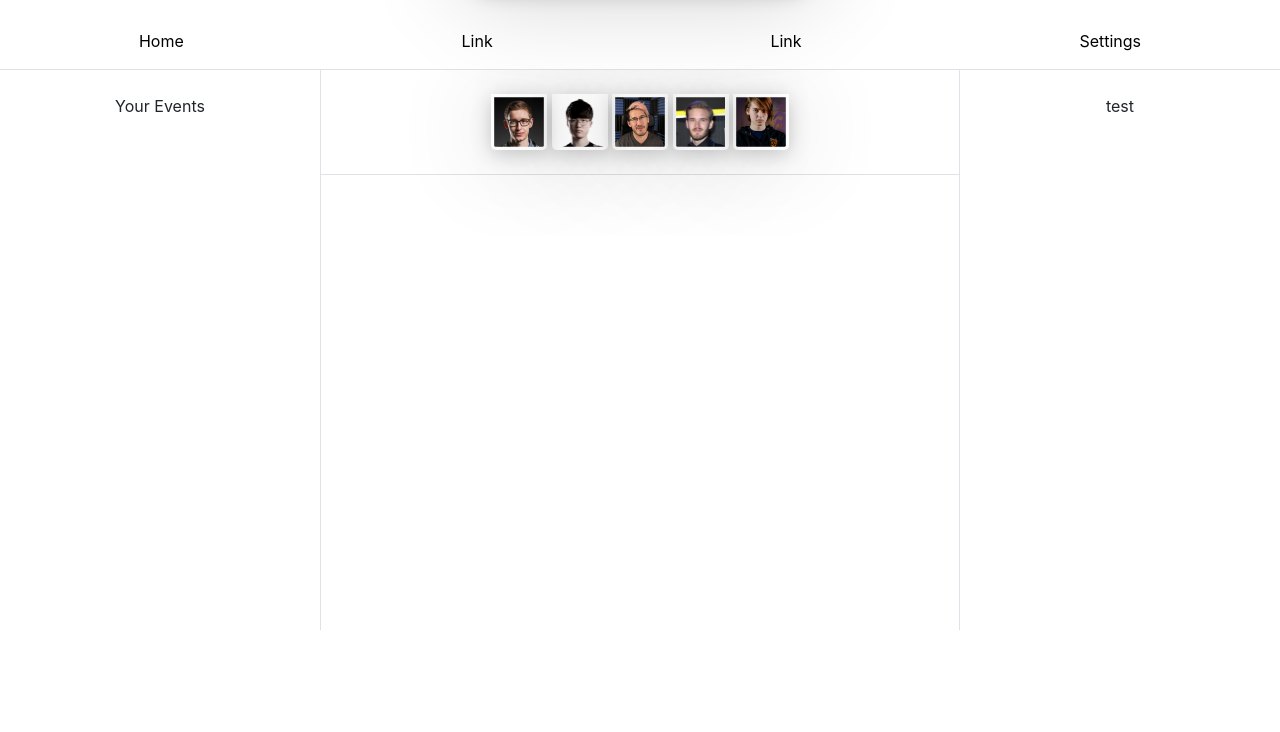
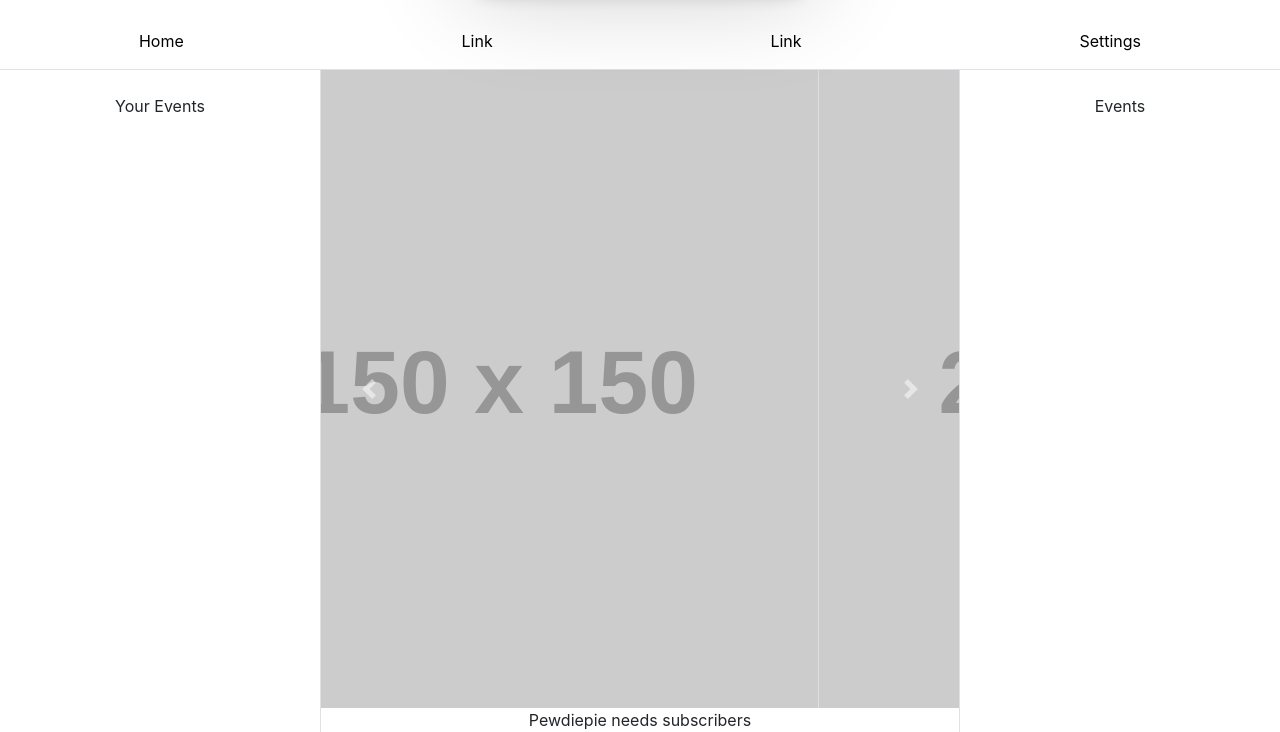
Before and after one commit to atsang14/gamersgrid_hackathon, a website: page public/dashboard.html in a window 1280 px wide. Shown: the part 361-1093 px from the top of the page. Before the commit the page ends 991 px from the top, so only its background shows below. Drawn offline with nearby package versions, Linux system fonts and the light colour scheme; placeholder pictures from the web are drawn by us.

Commit message:
working on pro-player carousel working

```diff
--- a/public/assets/css/style.css
+++ b/public/assets/css/style.css
@@ -28,7 +28,7 @@ a:hover {
 	color: #666;
 }
 
-img {
+img.logo {
 	box-shadow: 0 4px 20px 0 rgba(0, 0, 0, 0.2), 0 6px 100px 0 rgba(0, 0, 0, 0.19);
 	border-radius: 0em 0em 0.3em 0.3em;
 	width: 3.5em;
@@ -46,6 +46,10 @@ img {
 	z-index: -1;
 }
 
-.pro-players {
-	overflow-y: visible;
+img{
+	overflow: scroll;
+	overflow-x: visible;
+	width: 10em;
+	margin: auto;
+
 }
--- a/public/dashboard.html
+++ b/public/dashboard.html
@@ -8,7 +8,7 @@
 <body>
 	<header class="border-bottom">
 		<h1 class="jumbotron text-center gglogo">
-			<img src="assets/images/logo-remade.png">
+			<img class="logo" src="assets/images/logo-remade.png">
 		</h1>
 		<nav class="nav pb-2">
 		  <a class="nav-link active text-center" href="#">Home</a>
@@ -23,18 +23,45 @@
 			Your Events
 		</div>
 		<div class="col-sm-6 border-left border-right px-0">
-			<div class="pro-players border-bottom py-4">
+			<!-- <div class="pro-players border-bottom py-4">
 				<img src="assets/images/bjergeson.jpg" alt="bjergeson">
 				<img src="assets/images/Faker.png" alt="faker">
 				<img src="assets/images/markiplier.jpg" alt="markiplier">
 				<img src="assets/images/pewdiepie.jpg" alt="pewdiepie">
 				<img src="assets/images/Sasha.jpg" alt="Sasha">
+			</div> -->
+			<div id="carouselExampleControls" class="carousel slide" data-ride="carousel">
+				<div class="carousel-inner">
+					<div class="carousel-item active">
+						<img class="d-block w-100" src="https://via.placeholder.com/150" alt="First slide">
+					</div>
+					<div class="carousel-item">
+						<img class="d-block w-100" src="https://via.placeholder.com/250" alt="Second slide">
+					</div>
+					<div class="carousel-item">
+						<img class="d-block w-100" src="https://via.placeholder.com/400" alt="Third slide">
+					</div>
+				</div>
+				<a class="carousel-control-prev" href="#carouselExampleControls" role="button" data-slide="prev">
+					<span class="carousel-control-prev-icon" aria-hidden="true"></span>
+					<span class="sr-only">Previous</span>
+				</a>
+				<a class="carousel-control-next" href="#carouselExampleControls" role="button" data-slide="next">
+					<span class="carousel-control-next-icon" aria-hidden="true"></span>
+					<span class="sr-only">Next</span>
+				</a>
 			</div>
 			<div class="community">
-
+				Pewdiepie needs subscribers
 			</div>
 		</div>
-		<div class="col-sm-3 py-4">test</div>
+		<div class="col-sm-3 py-4">
+			Events
+		</div>
 	</div>
+
+	<script src="https://code.jquery.com/jquery-3.3.1.min.js" integrity="sha384-q8i/X+965DzO0rT7abK41JStQIAqVgRVzpbzo5smXKp4YfRvH+8abtTE1Pi6jizo" crossorigin="anonymous"></script>
+	<script src="https://cdnjs.cloudflare.com/ajax/libs/popper.js/1.14.3/umd/popper.min.js" integrity="sha384-ZMP7rVo3mIykV+2+9J3UJ46jBk0WLaUAdn689aCwoqbBJiSnjAK/l8WvCWPIPm49" crossorigin="anonymous"></script>
+	<script src="https://stackpath.bootstrapcdn.com/bootstrap/4.1.3/js/bootstrap.min.js" integrity="sha384-ChfqqxuZUCnJSK3+MXmPNIyE6ZbWh2IMqE241rYiqJxyMiZ6OW/JmZQ5stwEULTy" crossorigin="anonymous"></script>
 </body>
 </html>
```
Also changed, not shown: public/assets/images/Saahil.jpg (added), public/assets/images/Zhang-Mu-Pan.jpg (added).
